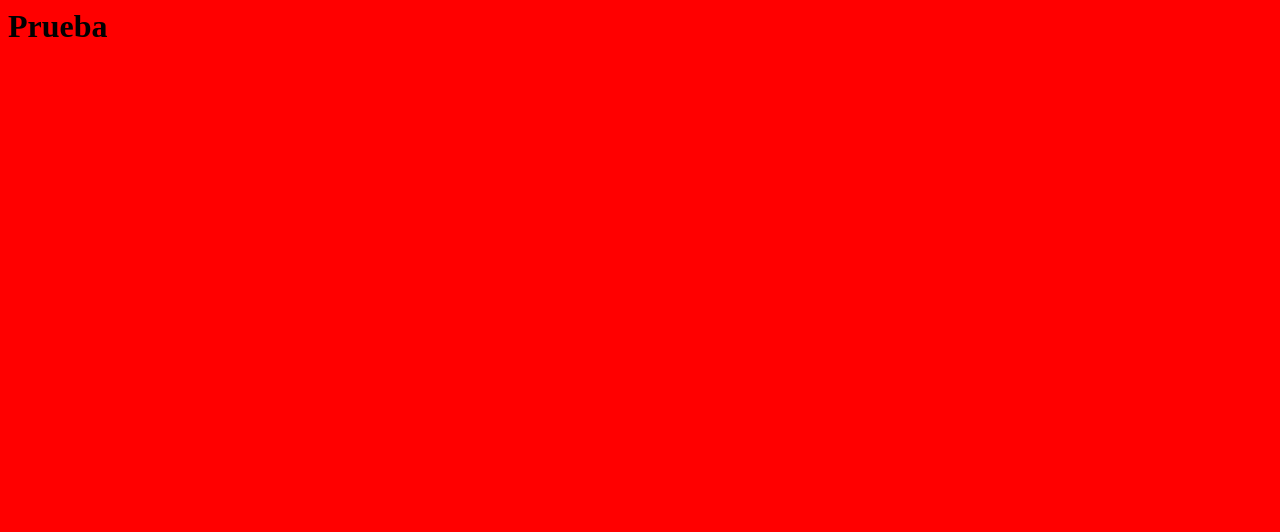
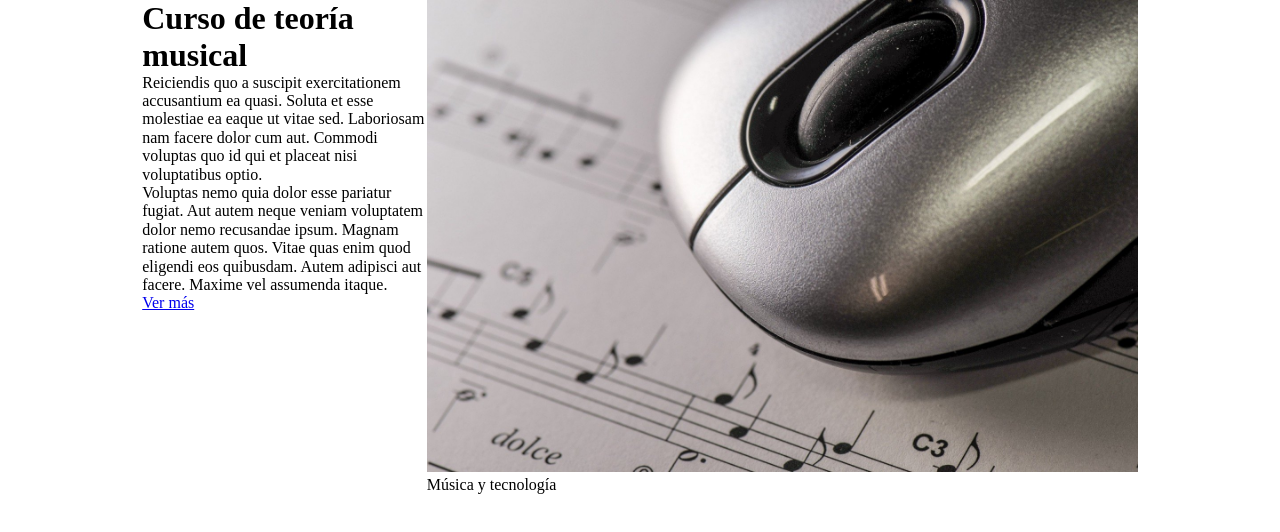
Before and after one commit to lumusitec/frontend-revision, a website built with webpack: page assets/index.template.html in a window 1280 px wide. Built offline with nearby package versions, Linux system fonts and the light colour scheme; files whose address does not match are found by name.

Commit message:
first coding about main content

```diff
--- a/assets/css/app.scss
+++ b/assets/css/app.scss
@@ -1,3 +1,36 @@
-body {
-    background-color: red;
+* {
+    box-sizing: border-box;
 }
+
+.grid {
+    display: grid;
+    grid-template-columns: repeat(12, 1fr);
+}
+
+.main-text {
+    grid-column: 2 / 5;
+}
+
+.main-image {
+    grid-column-start: 5;
+    grid-column-end: 12;
+}
+
+// ó
+.grid-area {
+    display: grid;
+    grid-template-columns: repeat(9, 1fr);
+    grid-template-areas: ". title title img img img img img .";
+}
+
+.main-area-text {
+    grid-area: title;
+}
+
+.main-area-img {
+    grid-area: img;
+}
+
+.main-area-img img {
+    width: 100%;
+}
--- a/assets/css/main.scss
+++ /dev/null
@@ -1,3 +0,0 @@
-body{
-    background-color: red;
-}
--- a/assets/index.template.html
+++ b/assets/index.template.html
@@ -1 +1,35 @@
-<h1>Prueba</h1>
+<!DOCTYPE html>
+<html lang="en">
+
+<head>
+    <meta charset="UTF-8">
+    <meta name="viewport" content="width=device-width, initial-scale=1.0">
+    <title>Curso de teoría musical</title>
+</head>
+
+<body>
+    <section>
+        <div class="grid-area">
+            <div class="main-area-text">
+                <h1>Curso de teoría musical</h1>
+                <p>Reiciendis quo a suscipit exercitationem accusantium ea quasi. Soluta et esse molestiae ea eaque ut
+                    vitae
+                    sed. Laboriosam nam facere dolor cum aut. Commodi voluptas quo id qui et placeat nisi voluptatibus
+                    optio.</p>
+                <p>Voluptas nemo quia dolor esse pariatur fugiat. Aut autem neque veniam voluptatem dolor nemo
+                    recusandae
+                    ipsum. Magnam ratione autem quos. Vitae quas enim quod eligendi eos quibusdam. Autem adipisci aut
+                    facere. Maxime vel assumenda itaque.</p>
+                <a href="#">Ver más</a>
+            </div>
+            <div class="main-area-img">
+                <figure>
+                    <img src="1.jpg" alt="Música y tecnología">
+                    <figcaption>Música y tecnología</figcaption>
+                </figure>
+            </div>
+        </div>
+    </section>
+</body>
+
+</html>
--- a/assets/javascript/entry.js
+++ b/assets/javascript/entry.js
@@ -1 +1,3 @@
-import '../css/main.scss';
+import '../css/normalize.css';
+import '../css/app.scss';
+import '../../public/images/1.jpg';
```
Also changed, not shown: assets/css/normalize.css (added), package.json (line endings or trailing spaces), public/images/1.jpg (added), 1 other file.
